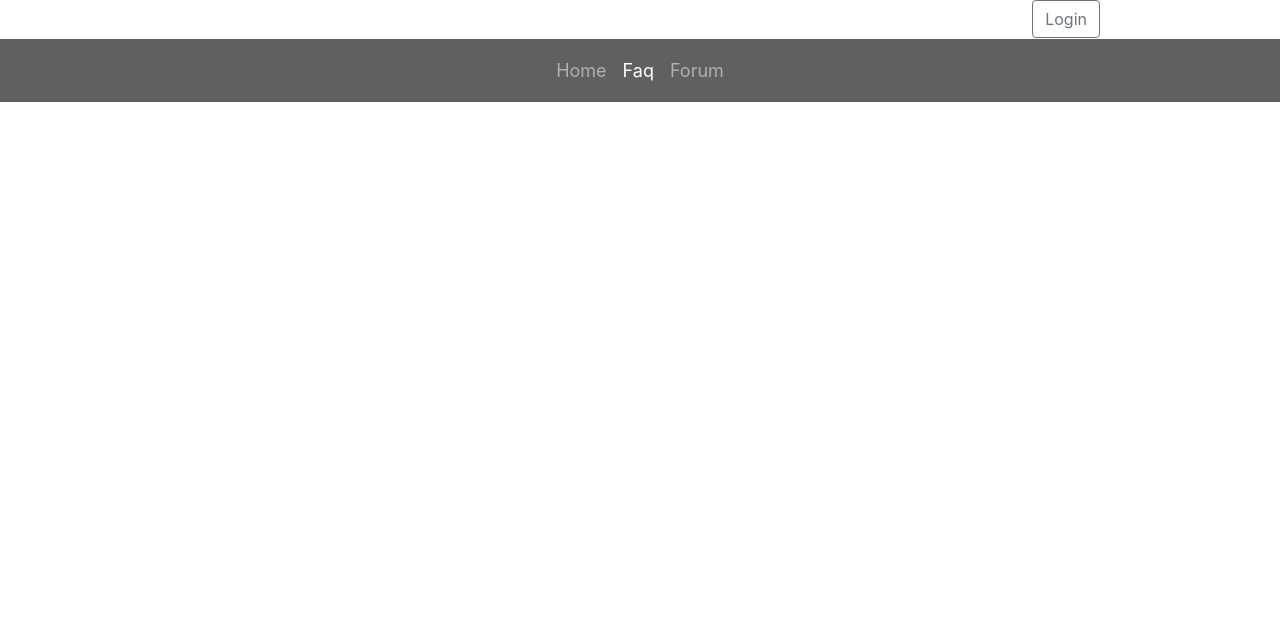
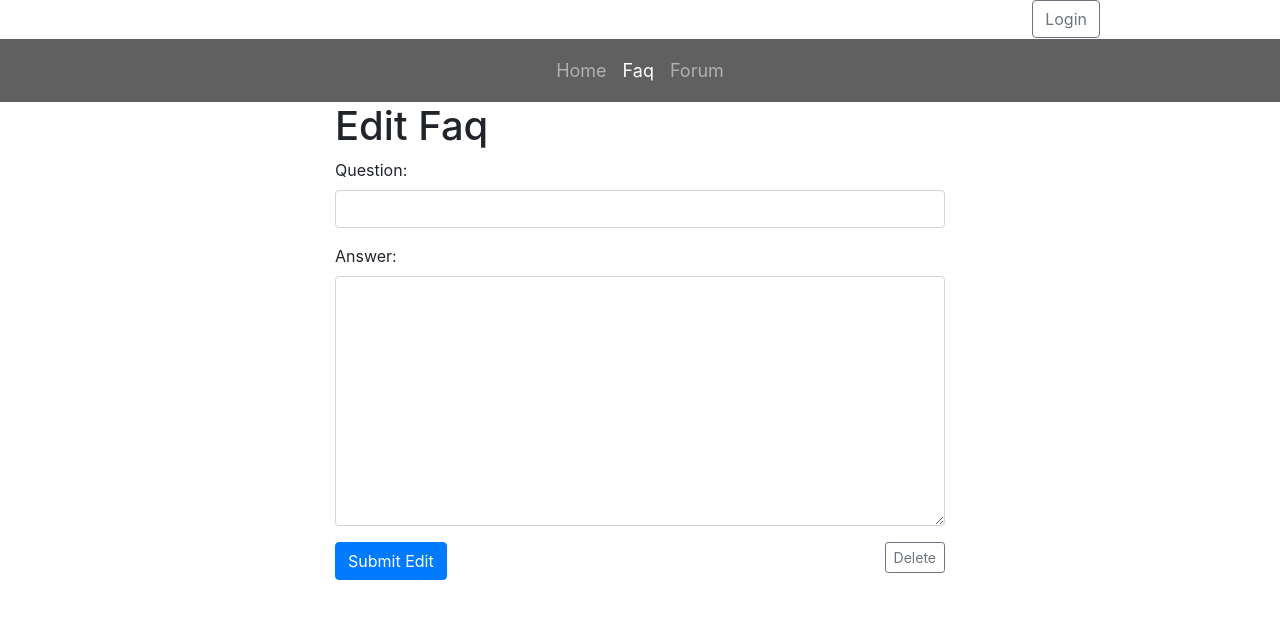
Before and after one commit to cmsalser/Information-Hub, an Angular app in the folder src/main/resources/front-end/: page /faq/edit/1 in a window 1280 px wide. Shown: the top 618 px of the page. Built offline with nearby package versions, Linux system fonts and the light colour scheme; no server answers.

Commit message:
Add edit Form for Faq

```diff
--- a/src/main/resources/front-end/src/app/faq/faq-edit/faq-edit.component.html
+++ b/src/main/resources/front-end/src/app/faq/faq-edit/faq-edit.component.html
@@ -1,2 +1,22 @@
-<h1>{{ faq.title }}</h1>
-<p>{{ faq.body }}</p>
+<div class="container container-fluid col-sm-6">
+    <h1>Edit Faq</h1>
+    <form role="form" (submit)="sendEdit()">
+        <div class="form-group">
+            <label for="question">Question:</label> <input type="text" class="form-control" id="question" name="question"
+                [(ngModel)]="faq.title" />
+        </div>
+        <div class="form-group">
+            <label for="answer">Answer:</label>
+            <textarea type="text" class="form-control" id="answer" name="answer" style="height: 250px"
+                [(ngModel)]="faq.body"></textarea>
+        </div>
+        <div class="row">
+            <div class="col">
+                <button type="submit" class="btn btn-primary">Submit Edit</button>
+            </div>
+            <div class="col text-right">
+                <a class="btn btn-sm btn-outline-secondary" (click)="deleteFaq()">Delete</a>
+            </div>
+        </div>
+    </form>
+</div>
--- a/src/main/resources/front-end/src/app/faq/faq-edit/faq-edit.component.ts
+++ b/src/main/resources/front-end/src/app/faq/faq-edit/faq-edit.component.ts
@@ -10,15 +10,13 @@ import { FaqService } from '../faq.service';
 })
 export class FaqEditComponent implements OnInit {
   faq = {} as Faq;
-  id: number;
 
   constructor(private FaqService: FaqService, private Route: ActivatedRoute, private Router: Router) { }
 
   ngOnInit(): void {
     this.Route.params.subscribe(
       (params: Params) => {
-        this.id = +params['id'];
-        this.FaqService.getFaqByID(this.id)
+        this.FaqService.getFaqByID(+params['id'])
           .subscribe(
             (data: Faq) => {
               this.faq = data;
@@ -26,4 +24,22 @@ export class FaqEditComponent implements OnInit {
       })
   }
 
+  sendEdit() {
+    console.log(this.faq);
+    const body = JSON.stringify(this.faq);
+
+    this.FaqService.editFaq(body, this.faq.id)
+      .subscribe(
+        (data) => {
+          console.log(data);
+        });
+
+    this.Router.navigateByUrl('/faq');
+  }
+
+  deleteFaq() {
+    this.FaqService.deleteFaq(this.faq.id);
+    console.log("Faq id: " + this.faq.id + " deleted");
+    this.Router.navigateByUrl('/faq');
+  }
 }
--- a/src/main/resources/front-end/src/app/faq/faq.component.html
+++ b/src/main/resources/front-end/src/app/faq/faq.component.html
@@ -10,8 +10,8 @@
             <div class="row">
                 <div class="ml-auto">
                     <div class="text-right" *ngIf="isAdmin(); then thenBlock"></div>
-                    <ng-template #thenBlock><a class="btn btn-sm btn-outline-secondary" (click)="deleteFaq(faq.id)">Delete</a>
-                                            <a class="btn btn-sm btn-outline-secondary" [routerLink]="['/faq/edit/',faq.id]">Edit</a>
+                    <ng-template #thenBlock>
+                        <a class="btn btn-sm btn-outline-secondary" [routerLink]="['/faq/edit/',faq.id]">Edit</a>
                     </ng-template>
                 </div>
             </div>
--- a/src/main/resources/front-end/src/app/faq/faq.component.ts
+++ b/src/main/resources/front-end/src/app/faq/faq.component.ts
@@ -25,9 +25,4 @@ export class FaqComponent implements OnInit {
   isAdmin() {
     return this.AuthService.adminStatus;
   }
-
-  deleteFaq(id) {
-    this.faqs = this.faqs.filter(
-        faq => faq.id !== id);
-  }
 }
--- a/src/main/resources/front-end/src/app/faq/faq.service.ts
+++ b/src/main/resources/front-end/src/app/faq/faq.service.ts
@@ -15,4 +15,12 @@ export class FaqService {
   getFaqByID(id) {
     return this.http.get('https://jsonplaceholder.typicode.com/posts/' + id);
   }
+
+  editFaq(body, id) {
+    return this.http.patch('https://jsonplaceholder.typicode.com/posts/' + id, body);
+  }
+
+  deleteFaq(id) {
+    return this.http.delete('https://jsonplaceholder.typicode.com/posts/' + id);
+  }
 }
--- a/src/main/resources/front-end/src/app/forum/post-edit/post-edit.component.html
+++ b/src/main/resources/front-end/src/app/forum/post-edit/post-edit.component.html
@@ -6,8 +6,9 @@
                 [(ngModel)]="editedPost.name" />
         </div>
         <div class="form-group">
-            <label for="body">Body:</label> <textarea type="text" class="form-control" id="body" name="body"
-                style="height: 250px" [(ngModel)]="editedPost.body"></textarea>
+            <label for="body">Body:</label>
+            <textarea type="text" class="form-control" id="body" name="body" style="height: 250px"
+                [(ngModel)]="editedPost.body"></textarea>
         </div>
         <div class="row">
             <div class="col">
--- a/src/main/resources/front-end/src/app/user/user.component.html
+++ b/src/main/resources/front-end/src/app/user/user.component.html
@@ -1,5 +1,15 @@
 <div class="container">
     <div class="row">
+        <p>Elit esse velit et officia laborum in mollit ad labore Lorem amet aliqua minim. Dolore qui ullamco sit
+            occaecat ullamco do quis ullamco sint ea Lorem. Nulla aliquip labore culpa amet laboris laboris ea quis sint
+            sunt officia amet aute. Est velit mollit do incididunt adipisicing veniam aliqua in sit fugiat proident
+            sunt.
 
+            Sunt non nulla magna velit fugiat ullamco ea in culpa voluptate tempor nisi eu laboris. In exercitation
+            velit laborum consectetur aliqua aliqua. Consequat incididunt proident proident quis.
+
+            Excepteur commodo ad duis velit esse laboris mollit. Qui id magna dolor ex elit elit nostrud irure pariatur
+            non id labore exercitation. Quis mollit amet laborum minim aliquip. Nostrud excepteur do nisi nulla officia.
+            Ex est ea sint occaecat sunt sunt reprehenderit anim. Adipisicing ad anim in mollit.</p>
     </div>
 </div>
```
